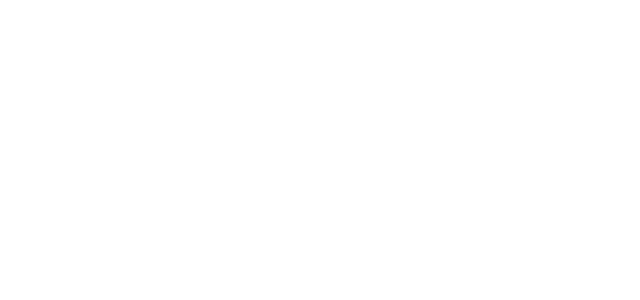
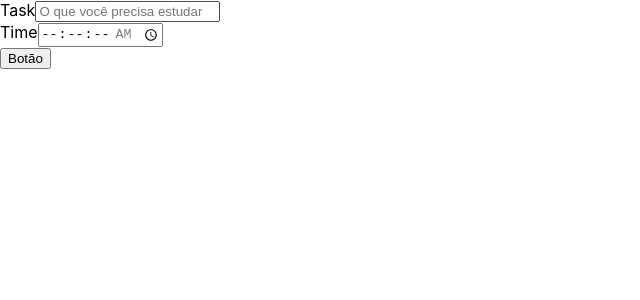
Before and after one commit to RenanTRS/studies, a React (Vite) app: page / in a window 1280 px wide. Shown: the top 300 px of the page, without its empty margins (0-640 px from the left). Built offline with nearby package versions, Linux system fonts and the light colour scheme.

Commit message:
Create form

```diff
--- a/src/App.tsx
+++ b/src/App.tsx
@@ -1,7 +1,9 @@
+import { Form } from "./components/Form"
+
 function App() {
   return (
     <div className="App">
-
+      <Form />
     </div>
   )
 }
--- /dev/null
+++ b/src/components/Button/index.tsx
@@ -0,0 +1,5 @@
+export const Button = () => {
+    return (
+        <button>Botão</button>
+    )
+}
--- /dev/null
+++ b/src/components/Form/index.tsx
@@ -0,0 +1,17 @@
+import { Button } from "../Button"
+
+export const Form = () => {
+    return(
+        <form>
+            <div>
+                <label htmlFor="task">Task</label>
+                <input type="text" id="task" placeholder="O que você precisa estudar" required />
+            </div>
+            <div>
+                <label htmlFor="time">Time</label>
+                <input type="time" id="time" placeholder="" step="1" min="00:00:00" max="01:30:00" required />
+            </div>
+            <Button />
+        </form>
+    )
+}
```
